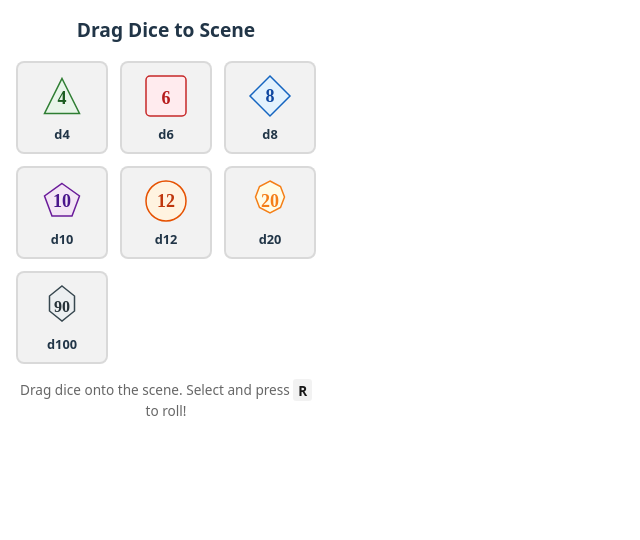
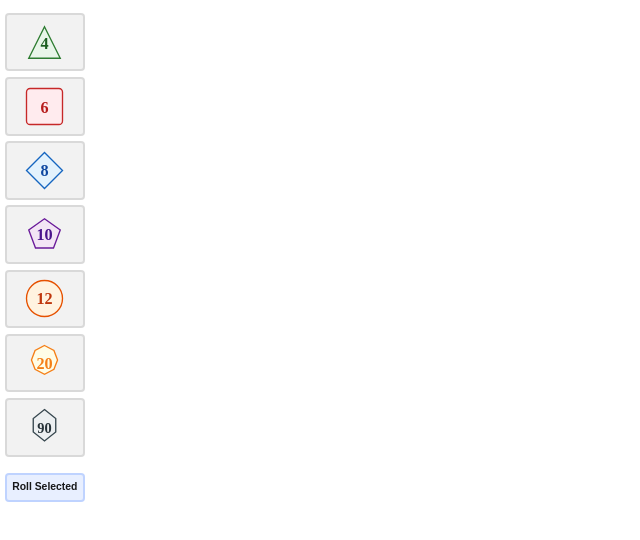
Before and after one commit to riekhan/owlbear_dice_roller, a website built with Vite: page dice-roller/index.html in a window 1280 px wide. Shown: the whole page, without its empty margins (0-640 px from the left). Built offline with nearby package versions, Linux system fonts and the light colour scheme; what @owlbear-rodeo/sdk would draw is missing.

Commit message:
die roller checkpoint 5

```diff
--- a/dice-roller/index.html
+++ b/dice-roller/index.html
@@ -39,6 +39,7 @@
           <span>d100</span>
         </div>
       </div>
+      <button id="roll-selected" class="roll-button">Roll Selected</button>
       <p class="hint">Drag dice onto the scene. Select and press <strong>R</strong> to roll!</p>
     </div>
     <script type="module" src="/src/main.js"></script>
--- a/dice-roller/src/main.js
+++ b/dice-roller/src/main.js
@@ -215,21 +215,49 @@ OBR.onReady(async () => {
           die.metadata['dice-roller/value'] = newValue;
         }
       });
-
-      // Show notification with roll results
-      // Get the updated values after rolling
-      const updatedDice = await OBR.scene.items.getItems(diceItems.map(d => d.id));
-
-      if (updatedDice.length === 1) {
-        const die = updatedDice[0];
-        const diceType = die.metadata['dice-roller/type'];
-        const value = die.metadata['dice-roller/value'];
-        OBR.notification.show(`Rolled ${diceType.toUpperCase()}: ${value}`);
-      } else {
-        OBR.notification.show(`Rolled ${updatedDice.length} dice!`);
-      }
     },
   });
 
   console.log('Context menu created');
+
+  // Set up "Roll Selected Dice" button
+  const rollButton = document.getElementById('roll-selected');
+  rollButton.addEventListener('click', async () => {
+    try {
+      // Get all selected items
+      const selection = await OBR.player.getSelection();
+      if (!selection || selection.length === 0) {
+        OBR.notification.show('No dice selected!', 'WARNING');
+        return;
+      }
+
+      // Get the actual items
+      const items = await OBR.scene.items.getItems(selection);
+
+      // Filter for dice items
+      const diceItems = items.filter(
+        (item) => item.metadata && item.metadata['dice-roller/type']
+      );
+
+      if (diceItems.length === 0) {
+        OBR.notification.show('No dice selected!', 'WARNING');
+        return;
+      }
+
+      // Roll the dice
+      await OBR.scene.items.updateItems(diceItems, (items) => {
+        for (const die of items) {
+          const diceType = die.metadata['dice-roller/type'];
+          const newValue = rollDice(diceType);
+
+          // Update the die's image to show the new value
+          die.image.url = getAbsoluteDiceImageUrl(diceType, newValue);
+          die.metadata['dice-roller/value'] = newValue;
+        }
+      });
+    } catch (error) {
+      console.error('Error rolling dice:', error);
+      OBR.notification.show('Error rolling dice', 'ERROR');
+    }
+  });
 });
--- a/dice-roller/src/style.css
+++ b/dice-roller/src/style.css
@@ -12,35 +12,42 @@ body {
   margin: 0;
   padding: 0;
   min-height: 100vh;
+  user-select: none;
+  -webkit-user-select: none;
+  -moz-user-select: none;
+  -ms-user-select: none;
 }
 
 #app {
-  padding: 1rem;
-  max-width: 300px;
+  padding: 0.3rem;
+  max-width: 80px;
+  user-select: none;
+  -webkit-user-select: none;
+  -moz-user-select: none;
+  -ms-user-select: none;
 }
 
 h2 {
-  margin-top: 0;
-  font-size: 1.2rem;
-  text-align: center;
+  display: none;
 }
 
 .dice-grid {
-  display: grid;
-  grid-template-columns: repeat(3, 1fr);
-  gap: 0.75rem;
-  margin: 1rem 0;
+  display: flex;
+  flex-direction: column;
+  gap: 0.35rem;
+  margin: 0.5rem 0;
 }
 
 .dice-button {
   display: flex;
   flex-direction: column;
   align-items: center;
-  gap: 0.25rem;
-  padding: 0.5rem;
+  justify-content: center;
+  gap: 0;
+  padding: 0.3rem;
   background: rgba(255, 255, 255, 0.1);
   border: 2px solid rgba(255, 255, 255, 0.2);
-  border-radius: 8px;
+  border-radius: 4px;
   cursor: grab;
   transition: all 0.2s;
 }
@@ -56,22 +63,43 @@ h2 {
 }
 
 .dice-button img {
-  width: 50px;
-  height: 50px;
+  width: 45px;
+  height: 45px;
+  pointer-events: none;
+  flex-shrink: 0;
+}
+
+.dice-button span {
+  display: none;
   pointer-events: none;
 }
 
-.dice-button span {
+.roll-button {
+  width: 100%;
+  padding: 0.4rem 0.2rem;
+  margin-top: 0.5rem;
+  background: rgba(100, 150, 255, 0.2);
+  border: 2px solid rgba(100, 150, 255, 0.4);
+  border-radius: 4px;
+  color: rgba(255, 255, 255, 0.9);
   font-weight: bold;
-  font-size: 0.8rem;
-  pointer-events: none;
+  font-size: 0.65rem;
+  cursor: pointer;
+  transition: all 0.2s;
+  line-height: 1.2;
+}
+
+.roll-button:hover {
+  background: rgba(100, 150, 255, 0.3);
+  border-color: rgba(100, 150, 255, 0.6);
+}
+
+.roll-button:active {
+  transform: scale(0.98);
 }
 
 .hint {
-  text-align: center;
-  font-size: 0.85rem;
-  color: rgba(255, 255, 255, 0.6);
-  margin-top: 1rem;
+  display: none;
 }
 
 .hint strong {
@@ -105,4 +133,15 @@ h2 {
     color: rgba(0, 0, 0, 0.9);
     background: rgba(0, 0, 0, 0.05);
   }
+
+  .roll-button {
+    background: rgba(100, 150, 255, 0.15);
+    border-color: rgba(100, 150, 255, 0.3);
+    color: rgba(0, 0, 0, 0.9);
+  }
+
+  .roll-button:hover {
+    background: rgba(100, 150, 255, 0.25);
+    border-color: rgba(100, 150, 255, 0.5);
+  }
 }
```
Also changed, not shown: dice-roller/public/manifest.json.
